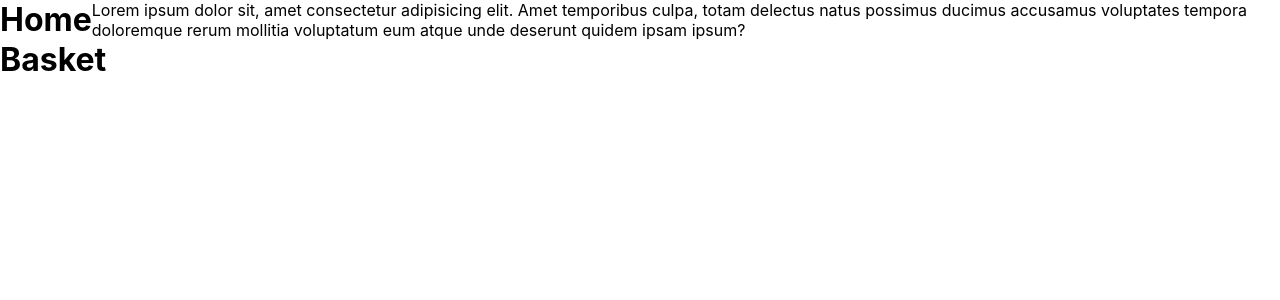
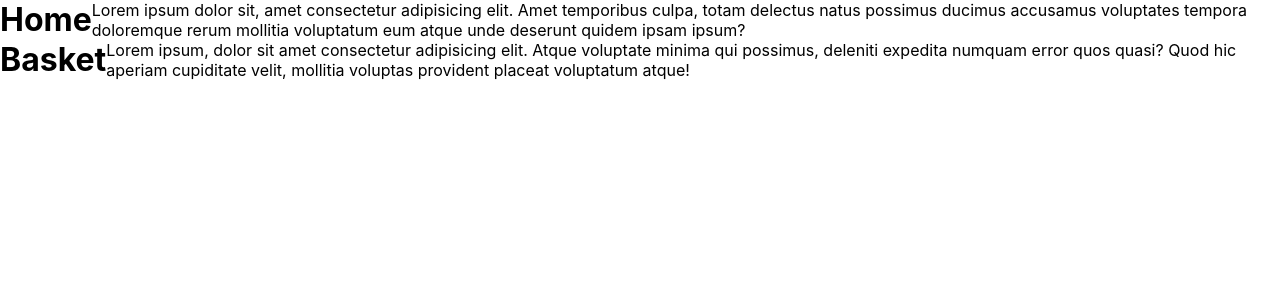
Before and after one commit to darkbala/31github, a React (Create React App) app in the folder typescript_react_pizza_v2/: page / in a window 1280 px wide. Shown: the top 300 px of the page. Built offline with nearby package versions, Linux system fonts and the light colour scheme.

Commit message:
6/31 process

```diff
--- a/typescript_react_pizza_v2/src/pages/Basket/Basket.jsx
+++ b/typescript_react_pizza_v2/src/pages/Basket/Basket.jsx
@@ -5,6 +5,11 @@ function Basket() {
   return (
     <div className={cla.wrap}>
       <h1>Basket</h1>
+      <p>
+        Lorem ipsum, dolor sit amet consectetur adipisicing elit. Atque voluptate minima qui
+        possimus, deleniti expedita numquam error quos quasi? Quod hic aperiam cupiditate velit,
+        mollitia voluptas provident placeat voluptatum atque!
+      </p>
     </div>
   );
 }
```
